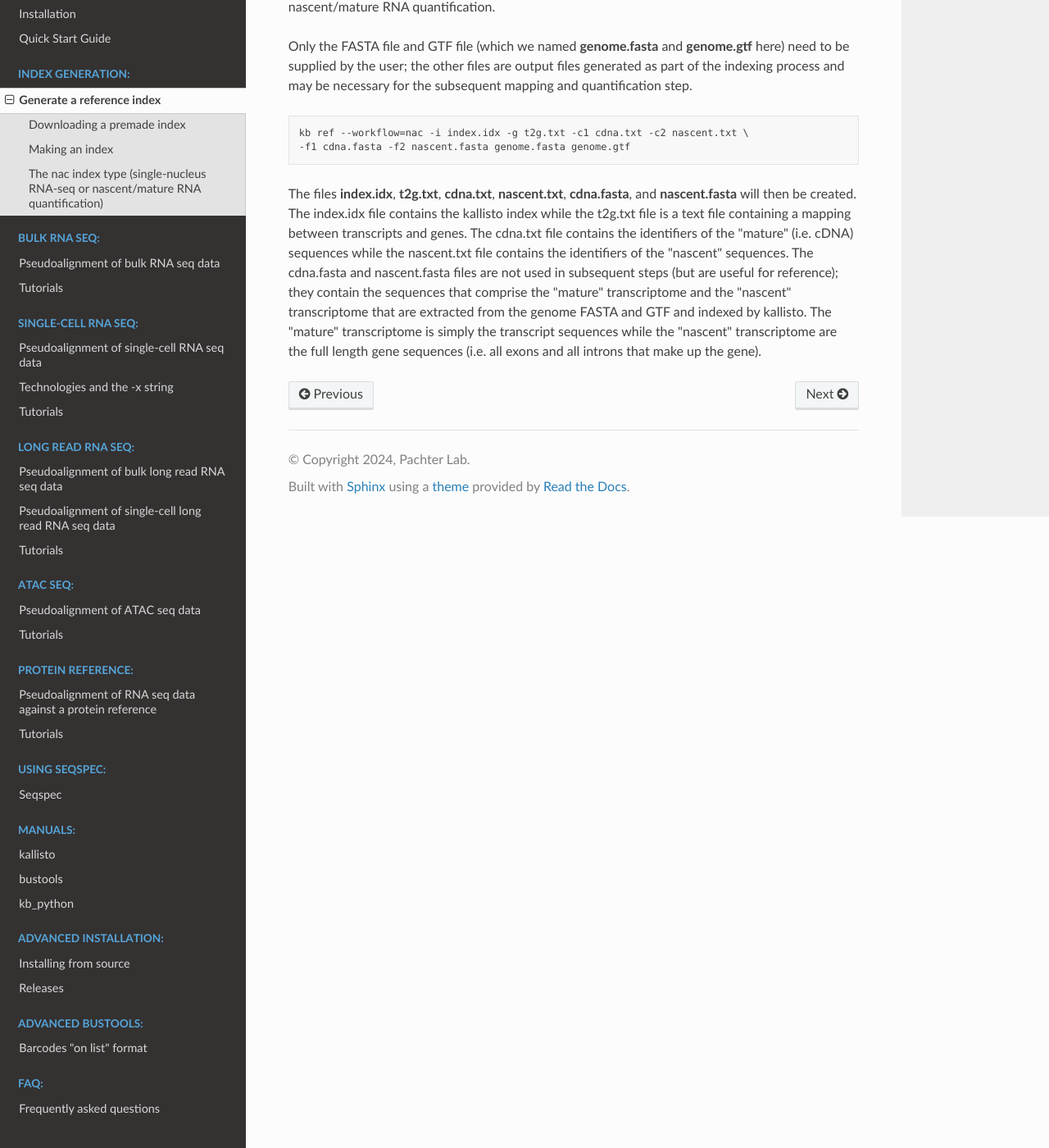
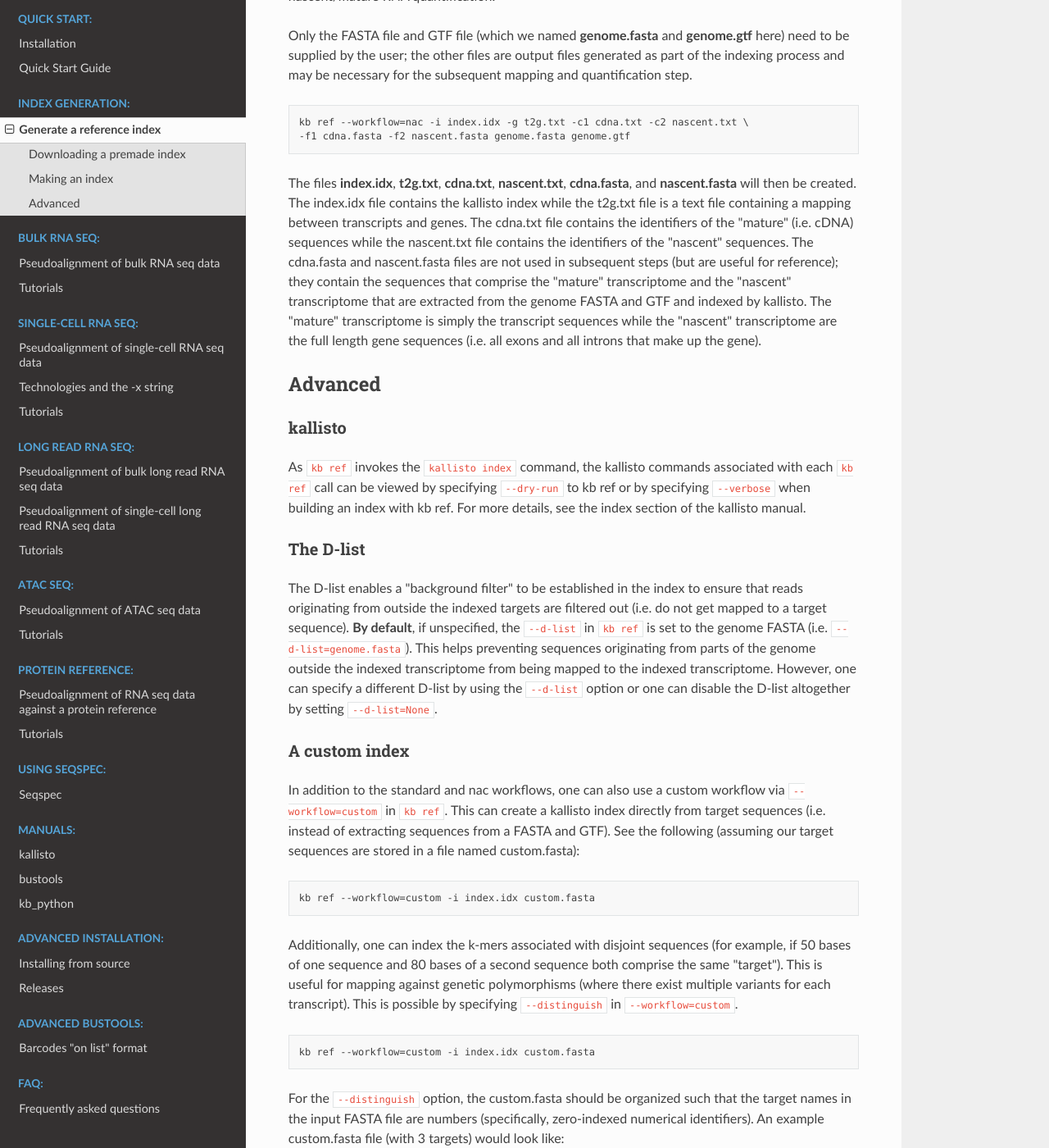
Before and after one commit to pachterlab/kb_docs, a Sphinx documentation site: the page built from docs/source/index/index_generation.rst, in a window 1280 px wide and 1400 px high, scrolled down 1941 px. Shown: the whole window at 82% size. Built offline with Sphinx 7.4.7 and the Read the Docs theme 3.1.0, drawn with Linux system fonts in a browser that asks for light colours; some of the changed text lies outside the part shown.

Commit message:
Update index_generation.rst

```diff
--- a/docs/source/index/index_generation.rst
+++ b/docs/source/index/index_generation.rst
@@ -35,7 +36,7 @@
 Making an index
 ^^^^^^^^^^^^^^^
 
-To create an index via ``kb ref``, a user typically needs to specify a FASTA reference file and a GTF annotation file. These files can be obtained from `ENSEMBL <https://useast.ensembl.org/index.html>`_ or `GENCODE <https://www.gencodegenes.org/>`_.  We recommend using the primary assembly FASTA file (in ENSEMBL, the file name for the primary assembly ends in *.dna.primary_assembly.fa.gz*). Examples for the mouse ENSEMBL FASTA and GTF files are the following:
+To create an index via ``kb ref``, a user typically needs to specify a *genome* FASTA reference file and a GTF annotation file. These files are necessary to extract the transcript sequences (i.e. a transcriptome) that will be used to create the index. These files can be obtained from `ENSEMBL <https://useast.ensembl.org/index.html>`_ or `GENCODE <https://www.gencodegenes.org/>`_.  We recommend using the primary assembly FASTA file (in ENSEMBL, the file name for the primary assembly ends in *.dna.primary_assembly.fa.gz*). Examples for the mouse ENSEMBL FASTA and GTF files are the following:
 
 * https://ftp.ensembl.org/pub/release-108/fasta/homo_sapiens/dna/Homo_sapiens.GRCh38.dna.primary_assembly.fa.gz
 * https://ftp.ensembl.org/pub/release-108/gtf/homo_sapiens/Homo_sapiens.GRCh38.108.gtf.gz
@@ -59,7 +60,8 @@
 
 
 The nac index type (single-nucleus RNA-seq or nascent/mature RNA quantification)
-^^^^^^^^^^^^^^^^^^^^^^^^^^^^^^^^^^^^^^^^^^^^^^^^^^^^^^^^^^^^^^^^^^^^^^^^^^^^^^^^
+----------------------------------------------------------------------------------
+
 
 Here, we'll build an index (using the *standard* workflow) for single-nucleus RNA-seq or nascent/mature RNA quantification.
 
@@ -72,3 +74,50 @@
 
 
 The files **index.idx**, **t2g.txt**, **cdna.txt**, **nascent.txt**, **cdna.fasta**, and **nascent.fasta** will then be created. The index.idx file contains the kallisto index while the t2g.txt file is a text file containing a mapping between transcripts and genes. The cdna.txt file contains the identifiers of the "mature" (i.e. cDNA) sequences while the nascent.txt file contains the identifiers of the "nascent" sequences.  The cdna.fasta and nascent.fasta files are not used in subsequent steps (but are useful for reference); they contain the sequences that comprise the "mature" transcriptome and the "nascent" transcriptome that are extracted from the genome FASTA and GTF and indexed by kallisto. The "mature" transcriptome is simply the transcript sequences while the "nascent" transcriptome are the full length gene sequences (i.e. all exons and all introns that make up the gene).
+
+
+
+Advanced
+^^^^^^^^
+
+
+kallisto
+--------
+
+As ``kb ref`` invokes the ``kallisto index`` command, the kallisto commands associated with each ``kb ref`` call can be viewed by specifying ``--dry-run`` to kb ref or by specifying ``--verbose`` when building an index with kb ref. For more details, see the index section of the kallisto manual.
+
+The D-list
+----------
+
+The D-list enables a "background filter" to be established in the index to ensure that reads originating from outside the indexed targets are filtered out (i.e. do not get mapped to a target sequence). **By default**, if unspecified, the ``--d-list`` in ``kb ref`` is set to the genome FASTA (i.e. ``--d-list=genome.fasta``). This helps preventing sequences originating from parts of the genome outside the indexed transcriptome from being mapped to the indexed transcriptome. However, one can specify a different D-list by using the ``--d-list`` option or one can disable the D-list altogether by setting ``--d-list=None``.
+
+
+A custom index
+--------------
+
+In addition to the standard and nac workflows, one can also use a custom workflow via ``--workflow=custom`` in ``kb ref``. This can create a kallisto index directly from target sequences (i.e. instead of extracting sequences from a FASTA and GTF). See the following (assuming our target sequences are stored in a file named custom.fasta):
+
+.. code-block:: text
+
+   kb ref --workflow=custom -i index.idx custom.fasta
+
+Additionally, one can index the k-mers associated with disjoint sequences (for example, if 50 bases of one sequence and 80 bases of a second sequence both comprise the same "target"). This is useful for mapping against genetic polymorphisms (where there exist multiple variants for each transcript). This is possible by specifying ``--distinguish`` in ``--workflow=custom``.
+
+.. code-block:: text
+
+   kb ref --workflow=custom -i index.idx custom.fasta
+
+For the ``--distinguish`` option, the custom.fasta should be organized such that the target names in the input FASTA file are numbers (specifically, zero-indexed numerical identifiers).  An example custom.fasta file (with 3 targets) would look like:
+
+.. code-block:: text
+
+   >0
+   ACTCTATCATCATCTACTACTACTCGCAGCGACGACATCAGCTTTTTT
+   >1
+   GCGCGCCGCCGACGACACGCAGAGAAGAAAGCGCGACGAC
+   >2
+   TTATGTGTCGTGTAGTCGTAGTGTGTCGTGCCGCCGCGCGCAAA
+   >2
+   ATATACGATCATCAGCGACAGACTACTTCAGAAGACTATCA
+   >0
+   GTCGATCGGTGTCACATGCGCAAGCGTCAGCGACACGACTTCGG
```
Also changed, not shown: other parts of docs/source/index/index_generation.rst (+2 -1 lines).
